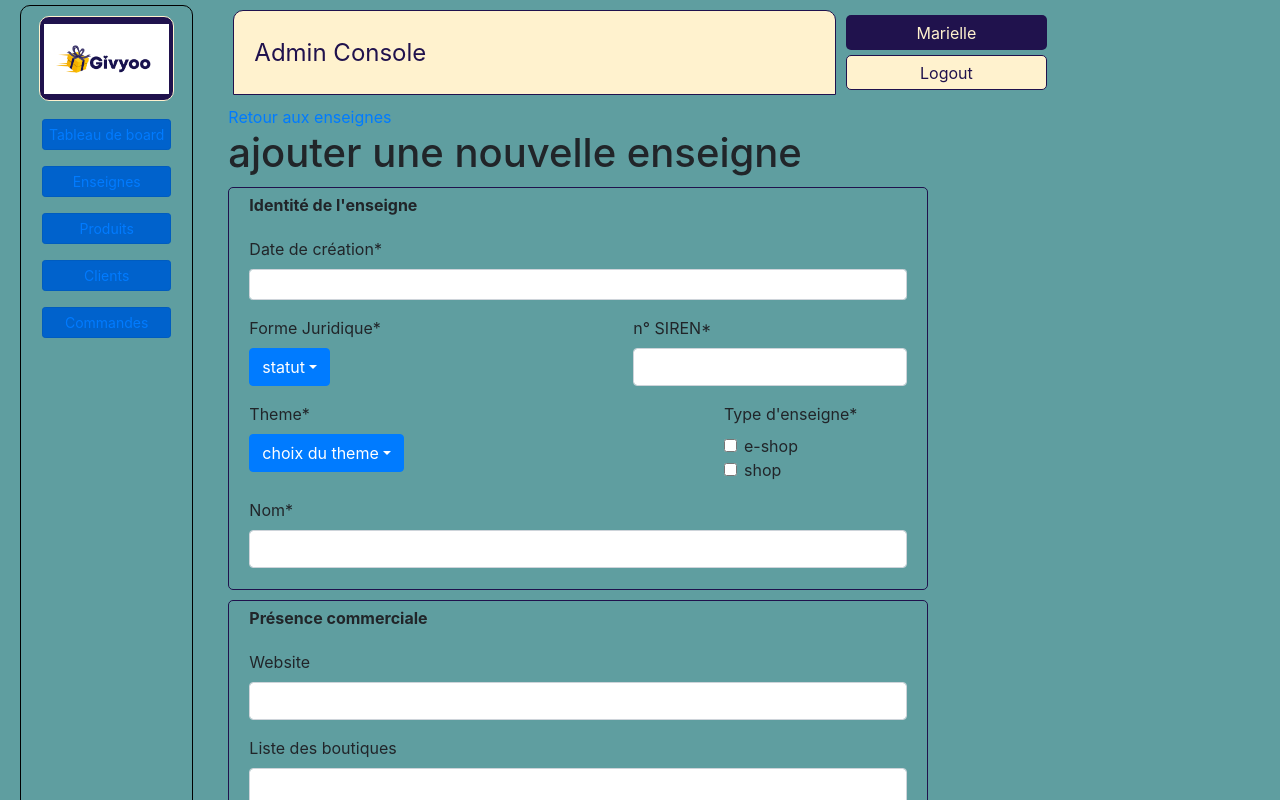
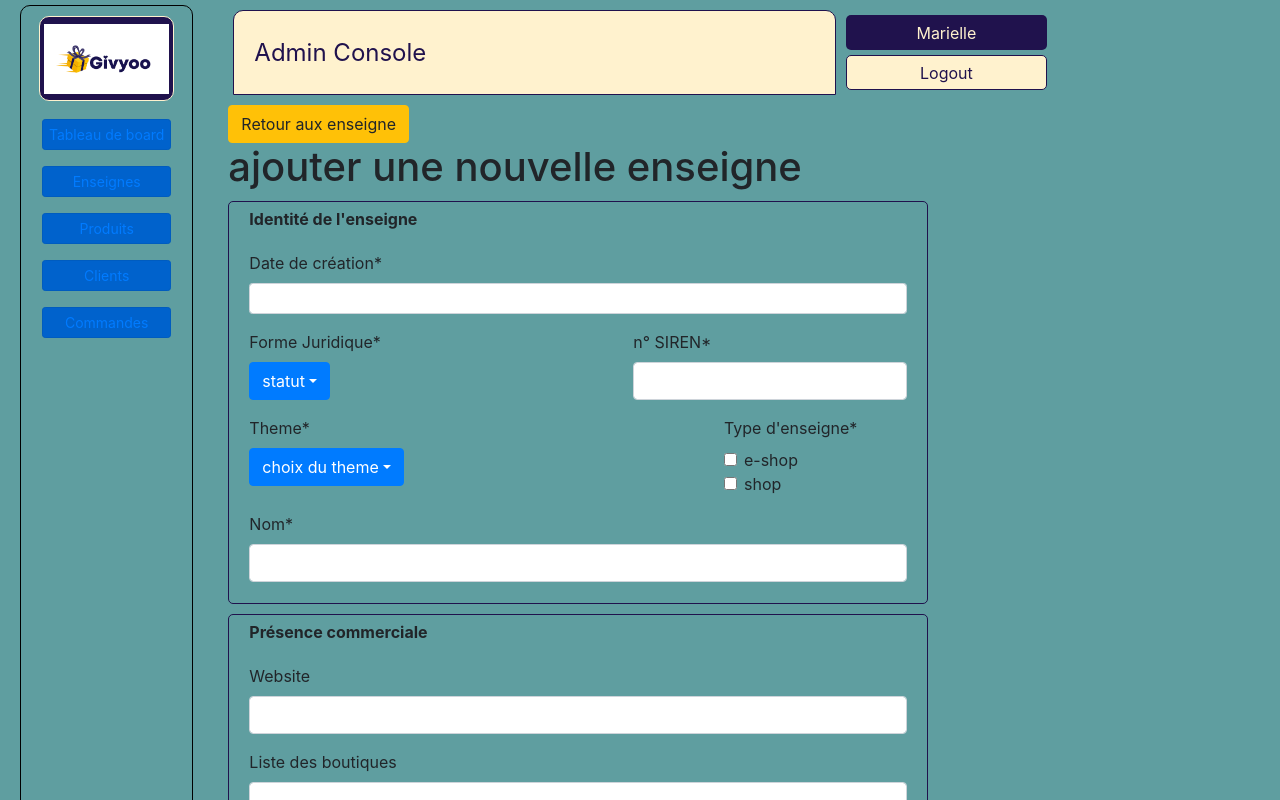
Before and after one commit to gobelinmalin/bordeaux_0320_p3_admin_giftcard, a React (Create React App) app: page /admin/shops/add in a window 1280 px wide. Shown: the top 800 px of the page. Built offline with nearby package versions, Linux system fonts and the light colour scheme.

Commit message:
add navButtons

```diff
--- a/src/components/shops/ShopDetail.jsx
+++ b/src/components/shops/ShopDetail.jsx
@@ -5,18 +5,20 @@ import { Table, Button, Container } from 'react-bootstrap';
 const ShopDetail = () => {
   return (
     <Container>
-      <Link to="/admin/shops/add">
-        <Button variant="warning">Ajouter une enseigne</Button>
+      <Link to="/admin/shops">
+        <Button variant="warning">Retour aux enseignes</Button>
       </Link>
       <Table>
         <thead>
           <tr>
-            <th>id</th>
-            <th>Name</th>
-            <th>E-Shop</th>
-            <th>Boutique</th>
+            <th>Champ</th>
+            <th>Donnée</th>
           </tr>
         </thead>
+        <tbody>
+          <td />
+          <td />
+        </tbody>
       </Table>
     </Container>
   );
--- a/src/components/shops/Shops.jsx
+++ b/src/components/shops/Shops.jsx
@@ -43,13 +43,14 @@ const Shops = () => {
             </tr>
           </thead>
           <tbody>
-            {/* {shops.map((shop) => (
-            <div>{shop}</div>
-          ))} */}
             {shops.map((shop) => (
               <tr>
                 <td>{shop.id}</td>
-                <td>{shop.name}</td>
+                <td>
+                  <Link to={{ pathname: `/admin/shops/update/${shop.id}` }}>
+                    {shop.name}
+                  </Link>
+                </td>
                 <td>{shop.online}</td>
                 <td>{shop.offline}</td>
                 <td>
--- a/src/components/shops/ShopsAdd.jsx
+++ b/src/components/shops/ShopsAdd.jsx
@@ -31,7 +31,9 @@ const ShopsAdd = () => {
 
   return (
     <>
-      <Link to="/admin/shops">Retour aux enseignes</Link>
+      <Link to="/admin/shops">
+        <Button variant="warning">Retour aux enseigne</Button>
+      </Link>
       <Form
         onSubmit={(event) => {
           event.preventDefault();
--- a/src/components/shops/ShopsUpdate.jsx
+++ b/src/components/shops/ShopsUpdate.jsx
@@ -1,5 +1,6 @@
 import React, { useState, useEffect } from 'react';
-import { useParams } from 'react-router-dom';
+import { Link, useParams } from 'react-router-dom';
+
 import { Form, Button } from 'react-bootstrap';
 
 import axios from 'axios';
@@ -39,6 +40,10 @@ const ShopsUpdate = () => {
   if (shop) {
     return (
       <>
+        <Link to="/admin/shops">
+          <Button variant="warning">Retour aux enseigne</Button>
+        </Link>
+
         <Form
           onSubmit={(click) => {
             click.preventDefault();
```
